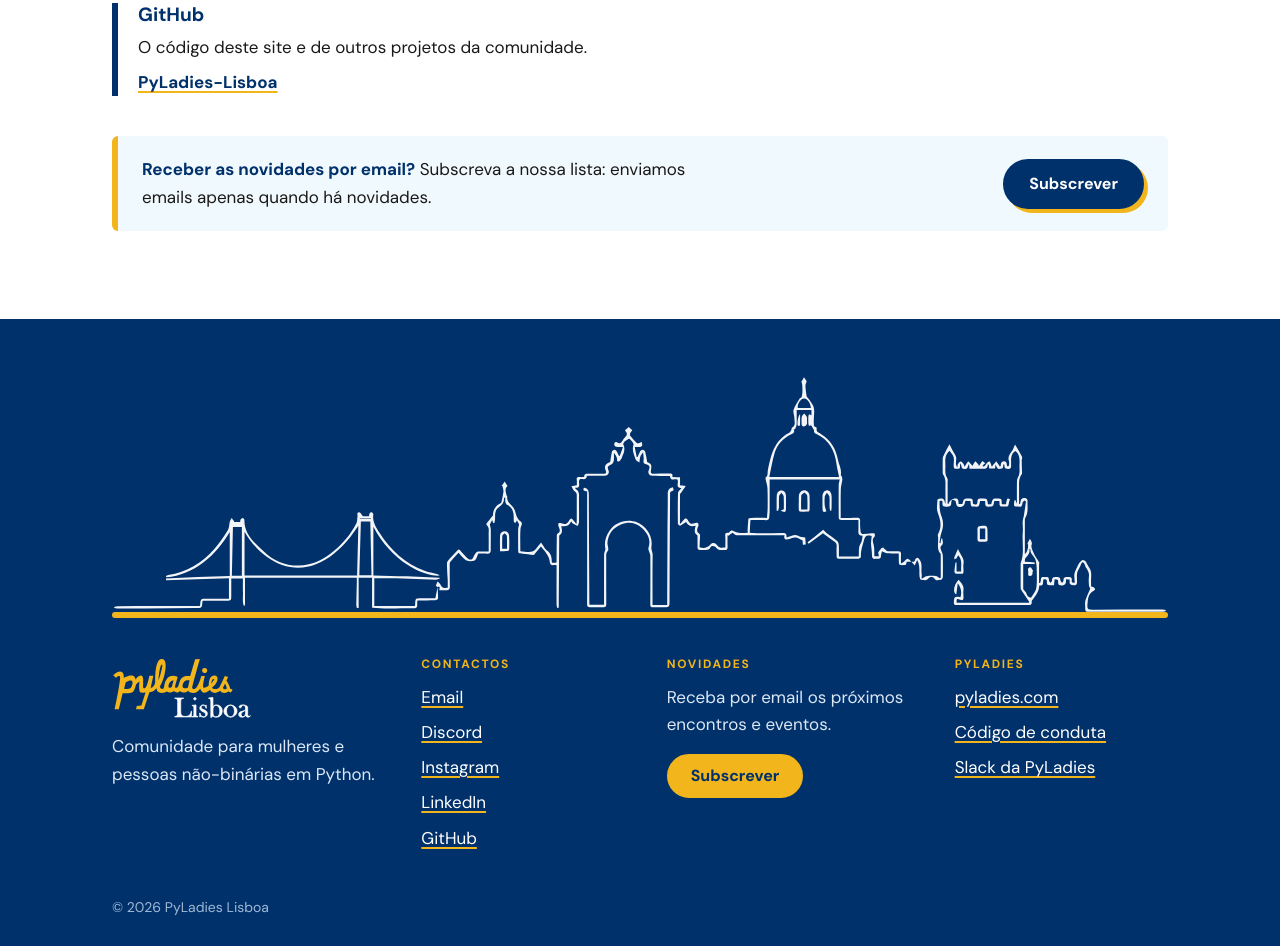
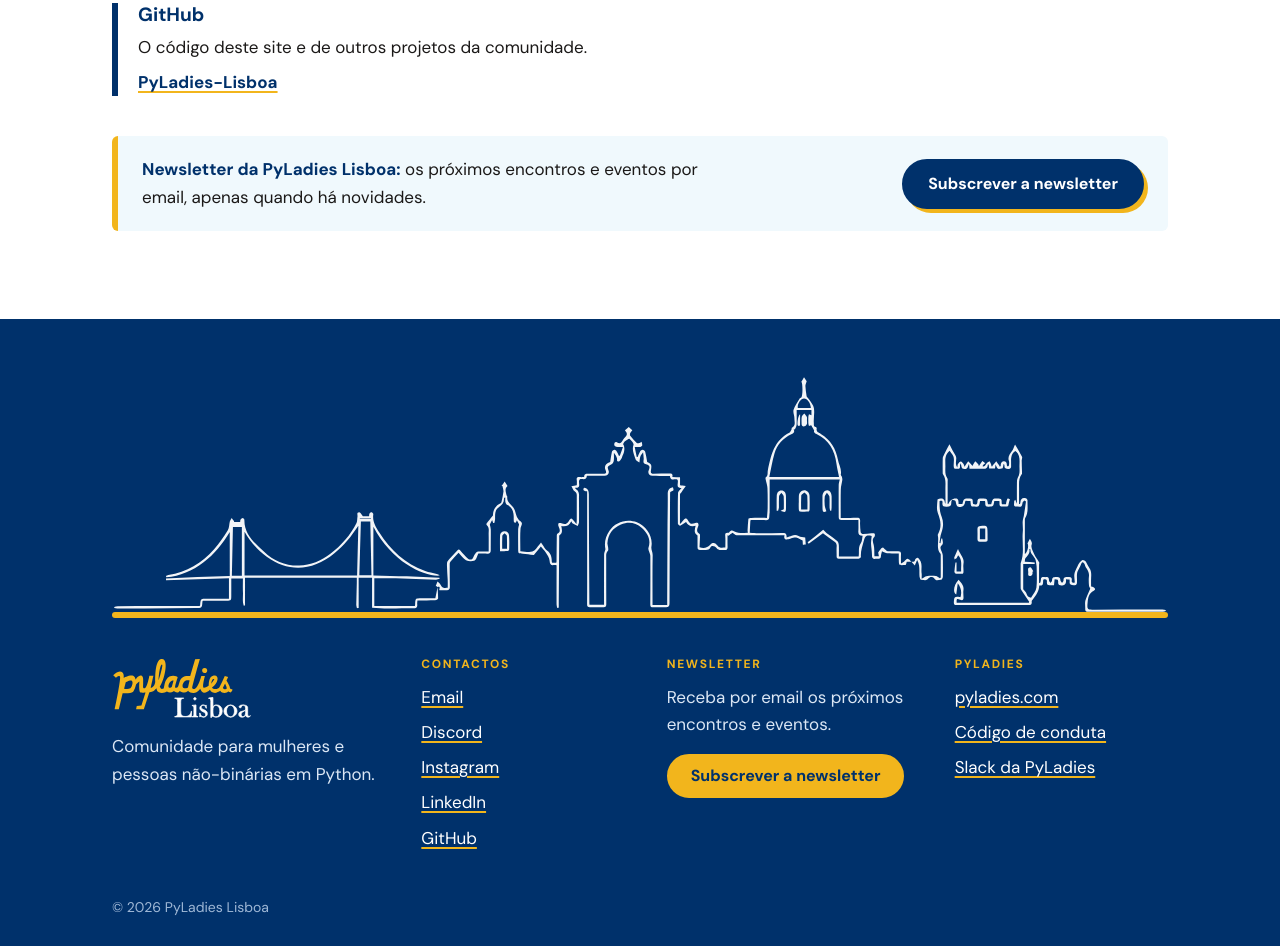
Before and after one commit to PyLadies-Lisboa/website, a plain HTML site: page contactos.html in a window 1280 px wide. Shown: the part 758-1704 px from the top of the page. Drawn offline with Linux system fonts and the light colour scheme.

Commit message:
«Subscrever a newsletter» em todo o site; formulário alinhado com o título
Co-Authored-By: Claude Opus 5.5 <noreply@anthropic.com>

```diff
--- a/contactos.html
+++ b/contactos.html
@@ -81,8 +81,8 @@
           </li>
         </ul>
         <div class="signup-cta">
-          <p><strong>Receber as novidades por email?</strong> Subscreva a nossa lista: enviamos emails apenas quando há novidades.</p>
-          <a class="btn btn-primary" href="participa.html#novidades">Subscrever</a>
+          <p><strong>Newsletter da PyLadies Lisboa:</strong> os próximos encontros e eventos por email, apenas quando há novidades.</p>
+          <a class="btn btn-primary" href="participa.html#novidades">Subscrever a newsletter</a>
         </div>
       </div>
     </section>
@@ -110,9 +110,9 @@
           </ul>
         </div>
         <div>
-          <h2 class="footer-title">Novidades</h2>
+          <h2 class="footer-title">Newsletter</h2>
           <p class="footer-note">Receba por email os próximos encontros e eventos.</p>
-          <a class="btn btn-footer" href="participa.html#novidades">Subscrever</a>
+          <a class="btn btn-footer" href="participa.html#novidades">Subscrever a newsletter</a>
         </div>
         <div>
           <h2 class="footer-title">PyLadies</h2>
--- a/style.css
+++ b/style.css
@@ -224,7 +224,8 @@ h3, .h3 { font: 700 1.2rem/1.3 var(--font-body); color: var(--pyl-navy); margin-
 .way-link { margin-top: 8px; font-weight: 700; overflow-wrap: anywhere; }
 
 /* Subscrição da lista de email (formulário Tally embebido) */
-.signup { max-width: 720px; margin-top: 28px; }
+/* O Tally tem 8 px de margem interna dos lados: compensar para alinhar com o título. */
+.signup { max-width: 736px; margin: 0 -8px; }
 .signup iframe { display: block; width: 100%; border: 0; }
 .signup-cta {
   display: flex; flex-wrap: wrap; gap: 16px 24px; align-items: center; justify-content: space-between;
```
Also changed, not shown: encontros.html (+2 -2 lines), equipa.html (+2 -2 lines), index.html (+3 -3 lines), participa.html (+4 -4 lines), images/capa-formularios.png.
